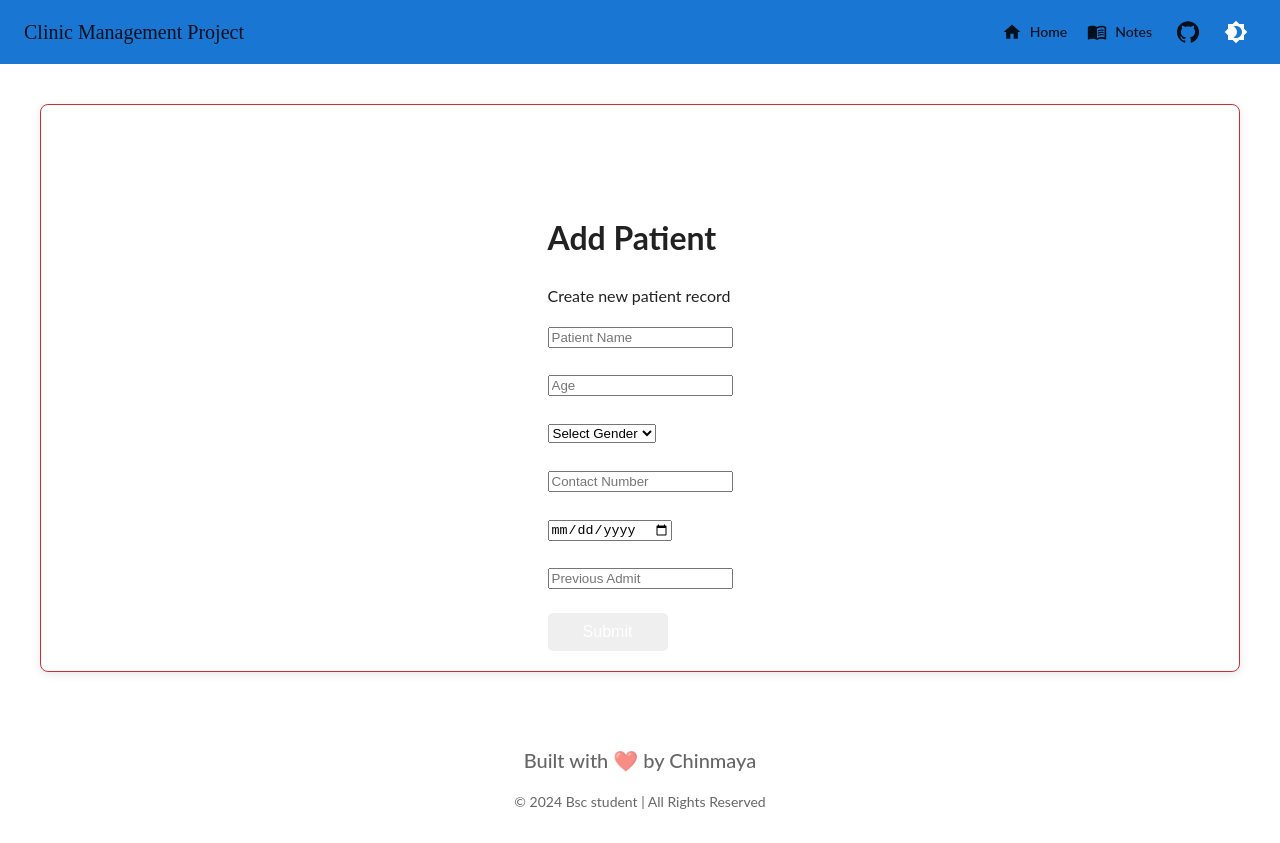
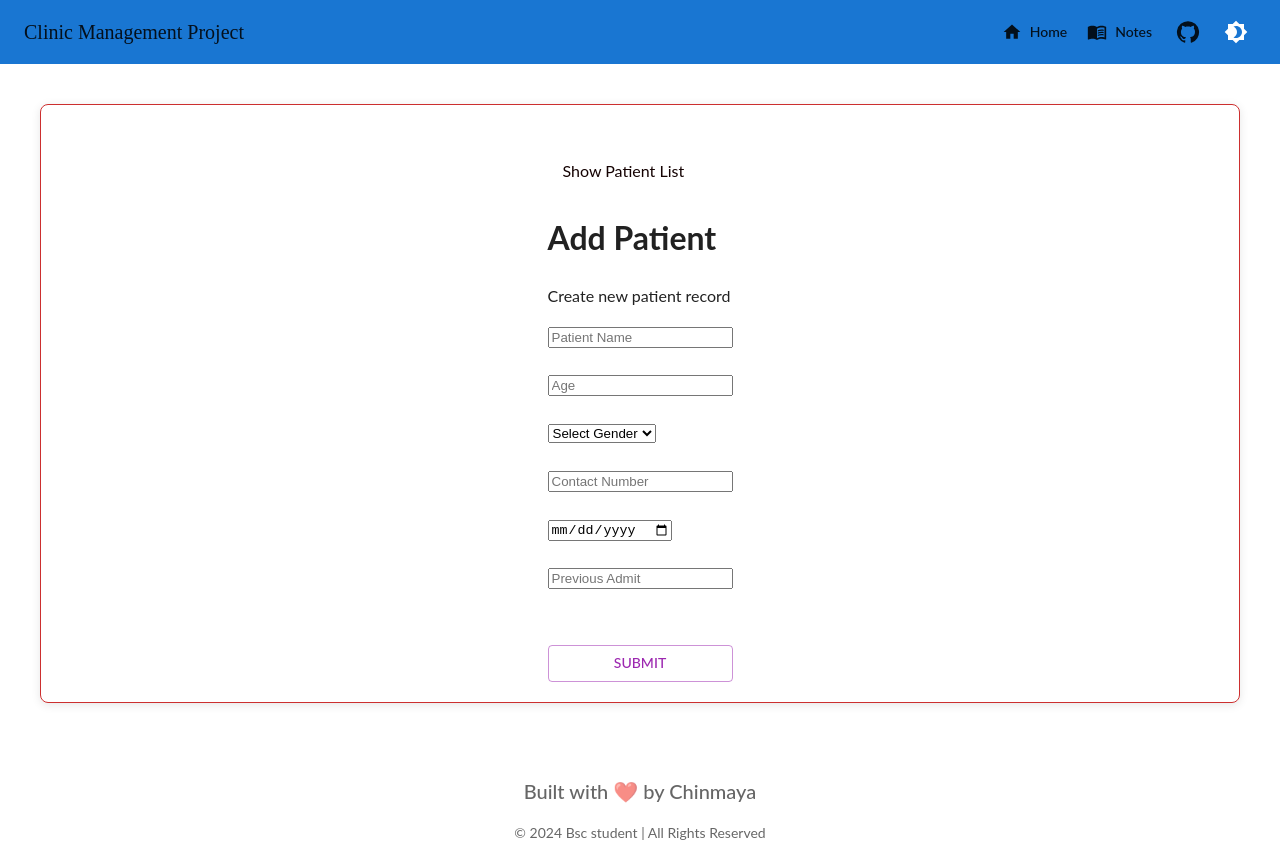
Before and after one commit to 88chinu/clinicManagement, a React (Create React App) app in the folder client/: page /add in a window 1280 px wide. Before the commit the page ends 812 px from the top, so only its background shows below. Built offline with nearby package versions, Linux system fonts and the light colour scheme.

Commit message:
add deatils page

```diff
--- a/client/src/App.css
+++ b/client/src/App.css
@@ -43,7 +43,7 @@
   border: none;
   border-radius: 5px;
   cursor: pointer;
-  color: white;
+  color: rgb(20, 2, 2);
   text-decoration: none;
   min-width: 120px;
   /* Added minimum width */
--- a/client/src/components/createPatient.js
+++ b/client/src/components/createPatient.js
@@ -1,5 +1,6 @@
 import React, { useState } from 'react';
 import { Link } from 'react-router-dom';
+import { Button } from '@mui/material';
 import { Slide, ToastContainer, toast } from 'react-toastify';
 import 'react-toastify/dist/ReactToastify.css';
 import axios from 'axios';
@@ -173,10 +174,16 @@
               </div>
               <br />
 
-              <input
-                type="submit"
-                className="btn btn-outline-warning btn-block mt-4"
-              />
+              <Button
+  type="submit"
+  variant="outlined"
+  color="secondary"
+  fullWidth
+  sx={{ mt: 4 }}
+>
+  Submit
+</Button>
+
             </form>
           </div>
         </div>
--- a/client/src/components/detailsPatient.js
+++ b/client/src/components/detailsPatient.js
@@ -34,12 +34,12 @@
 
   useEffect(() => {
     axios
-      .get(`/api/books/${id}`)
+      .get(`/api/Patients/${id}`)
       .then((res) => {
         setPatient(res.data);
       })
       .catch((err) => {
-        console.log('Error from ShowBookDetails');
+        console.log('Error from PatientsDetails');
       });
   }, [id]);
   const onDeleteClick = () => {
@@ -48,12 +48,12 @@
 
   const handleDeleteConfirm = () => {
     axios
-      .delete(`/api/books/${id}`)
+      .delete(`/api/Patients/${id}`)
       .then((res) => {
-        navigate('/book-list');
+        navigate('/list');
       })
       .catch((err) => {
-        console.log('Error from ShowBookDetails_deleteClick');
+        console.log('Error from PatientsDetails_deleteClick');
       });
     setOpenDialog(false);
   };
@@ -71,7 +71,7 @@
               <CardMedia
                 component="img"
                 height="300"
-                image="https://images.unsplash.com/photo-1495446815901-a7297e633e8d"
+                image="https://images.app.goo.gl/eGZAJFou3cjHfYCR7"
                 alt={patient.name}
               />
             </Card>
```
Also changed, not shown: client/src/components/deletePatient.js (deleted, +0 -16 lines).
